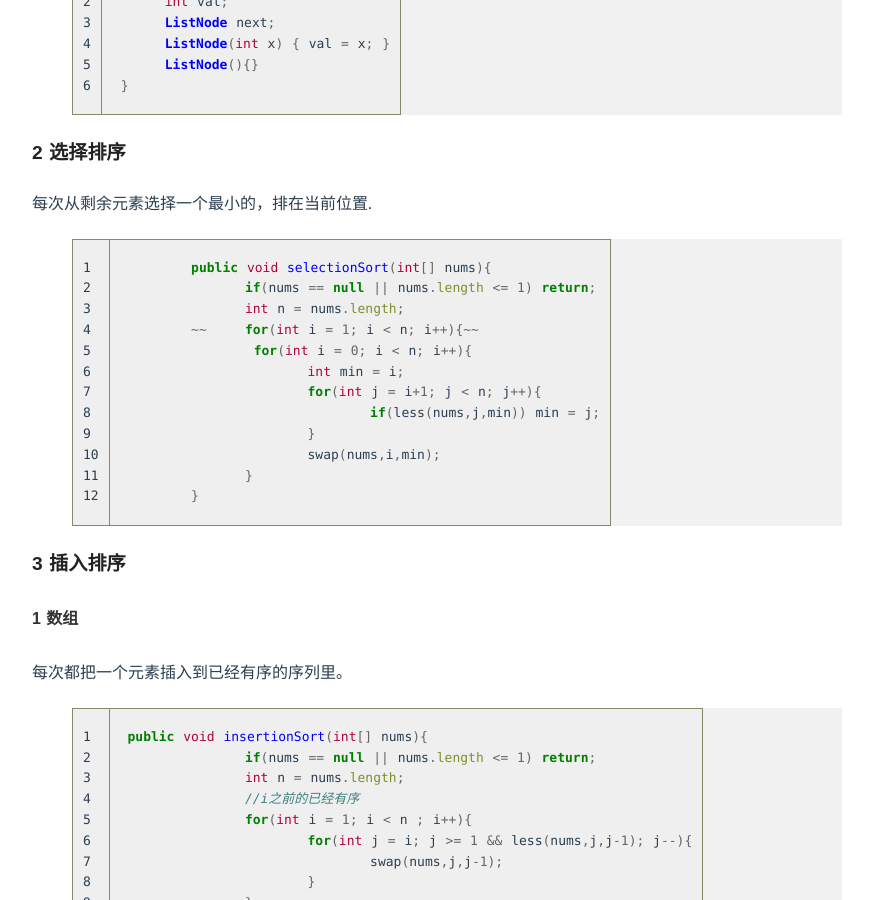
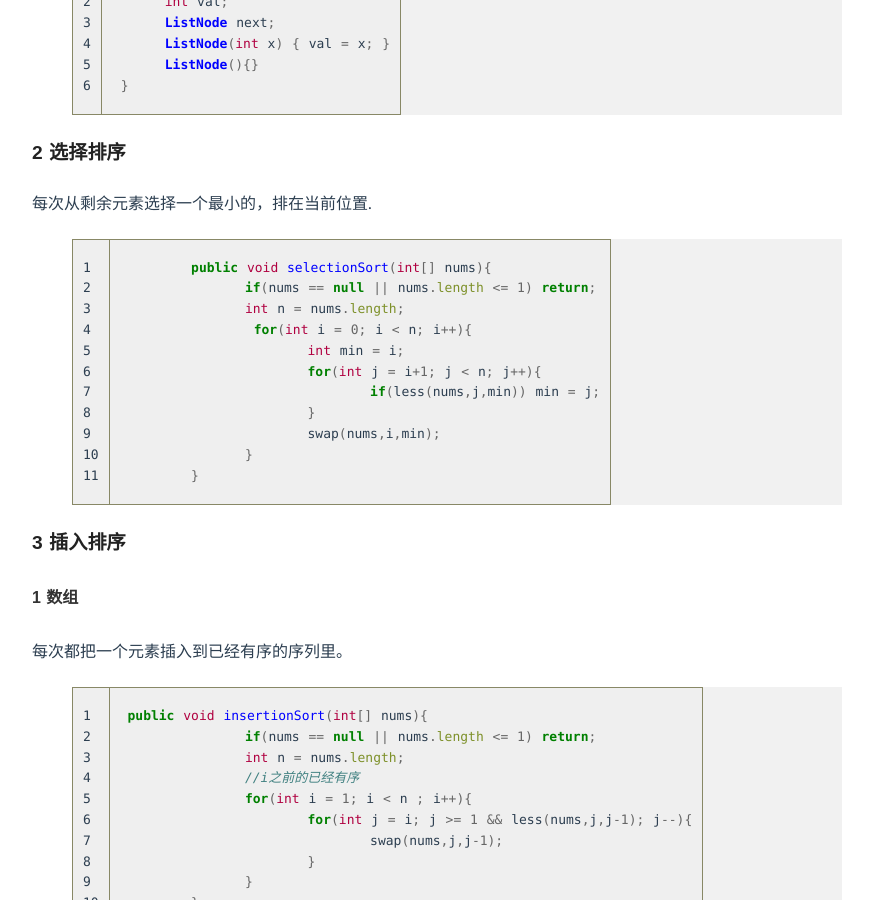
Before and after one commit to lvlvforever/lvlvforever.github.io, a Jekyll site: the page built from _posts/2015-08-17-排序算法.md, in a window 1280 px wide and 900 px high, scrolled down 1012 px. Shown: the whole window, without its empty margins (183-1056 px from the left). Built offline with Jekyll 4.4.1, drawn with Linux system fonts in a browser that asks for light colours; Markdown is read by kramdown in place of the engine named in the settings; comment, search, counter and statistics services are not loaded.

Commit message:
Update 2015-08-17-排序算法.md

```diff
--- a/_posts/2015-08-17-排序算法.md
+++ b/_posts/2015-08-17-排序算法.md
@@ -48,7 +48,6 @@ public class ListNode {
 	 public void selectionSort(int[] nums){
 	 	if(nums == null || nums.length <= 1) return;
 	 	int n = nums.length;
-	 ~~	for(int i = 1; i < n; i++){~~
 		 for(int i = 0; i < n; i++){
 	 		int min = i;
 	 		for(int j = i+1; j < n; j++){
```
